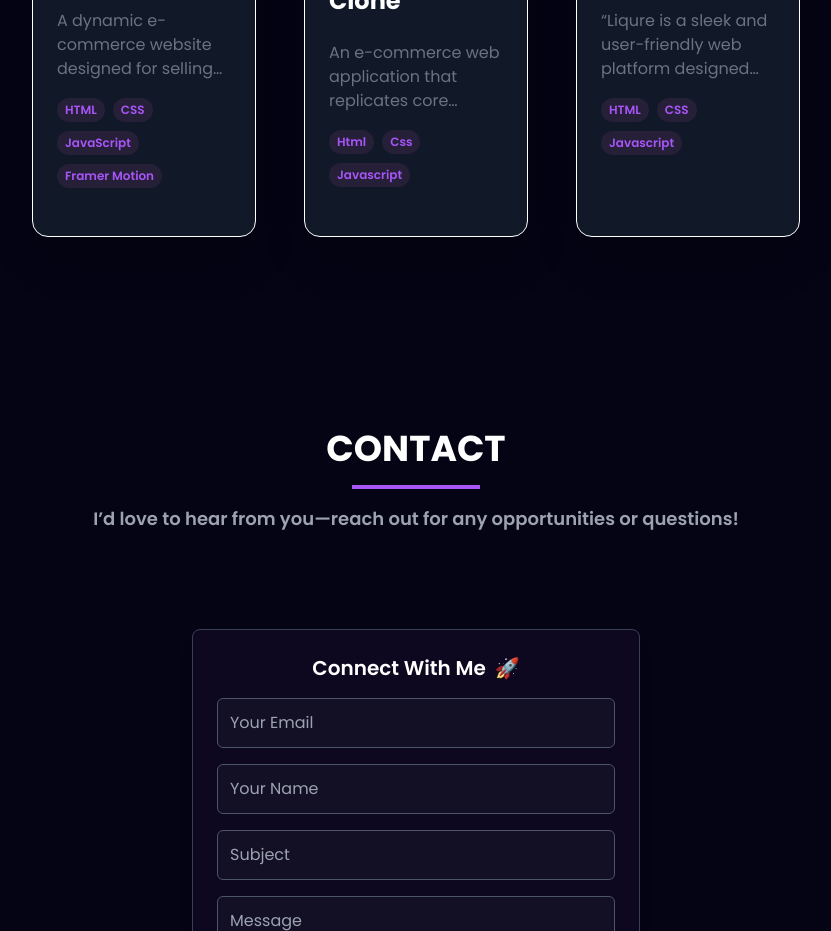
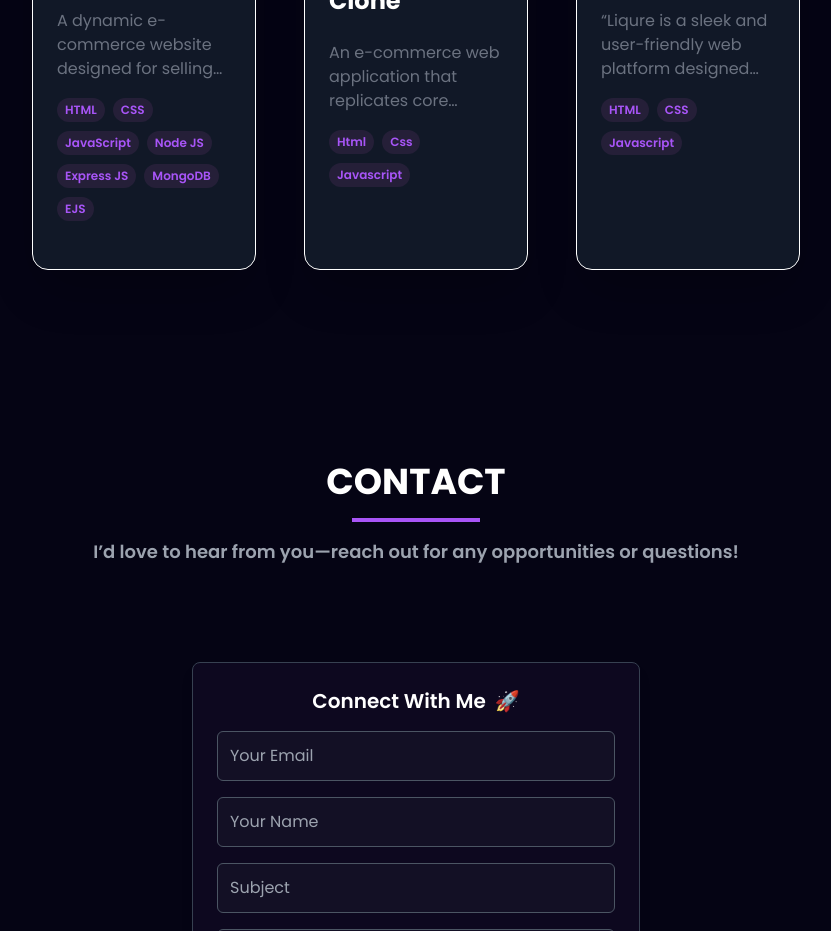
Before and after one commit to mk4727/Portfolio, a React (Vite) app: page / in a window 1280 px wide. Shown: the part 5120-6051 px from the top of the page, without its empty margins (224-1055 px from the left). Built offline with nearby package versions, Linux system fonts and the light colour scheme.

Commit message:
Update constants.js

```diff
--- a/src/constants.js
+++ b/src/constants.js
@@ -269,7 +269,7 @@ export const SkillsInfo = [
       description:
         "A dynamic e-commerce website designed for selling educational courses. It features user authentication, interactive course listings, and a content management system that allows administrators to add, update, or remove courses without modifying the codebase.",
       image: webverLogo,
-      tags: ["HTML", "CSS", "JavaScript", "Framer Motion"],
+      tags: ["HTML", "CSS", "JavaScript", "Node JS", "Express JS", "MongoDB", "EJS"],
       github: "https://github.com/mk4727/Dynamic",
       webapp: "https://dynamic-4.onrender.com/",
     },
```
